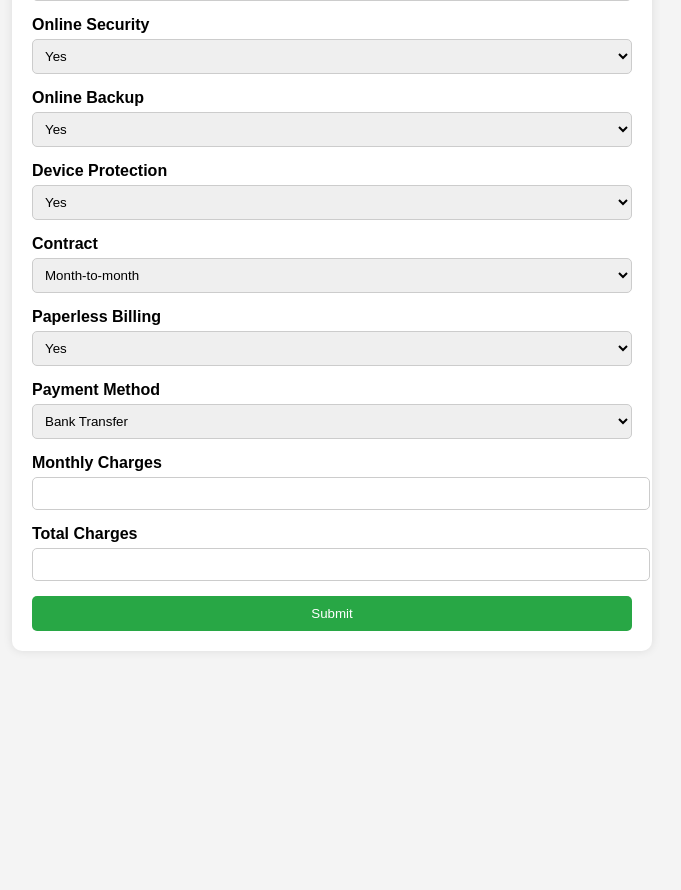
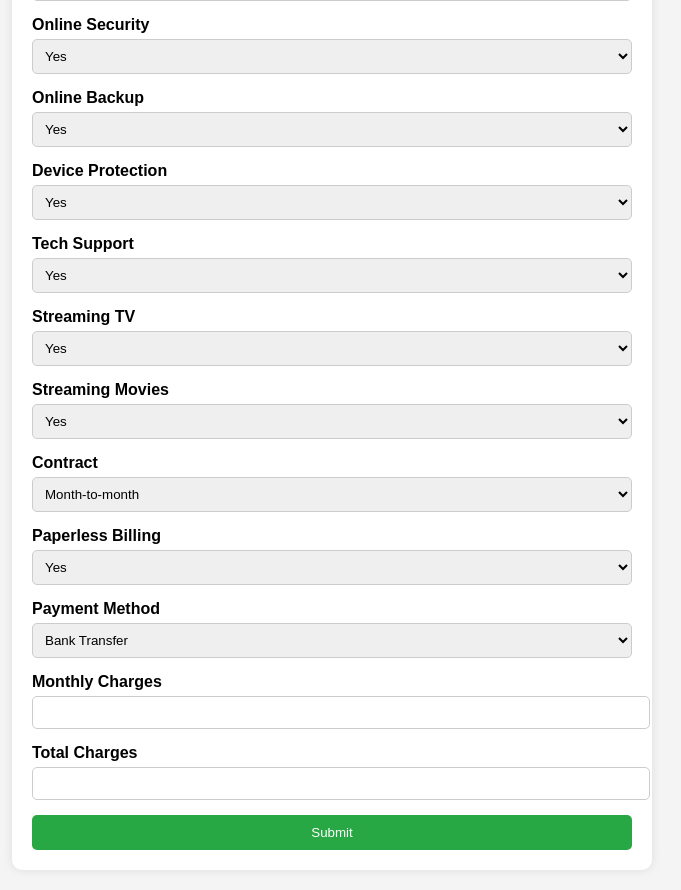
Before and after one commit to rushalparajuli/churn_prediction, a Python web app: template templates/index.html in a window 1280 px wide. Shown: the part 755-1645 px from the top of the page, without its empty margins (308-989 px from the left). Before the commit the page ends 1386 px from the top, so only its background shows below. Run offline with Jinja, Linux system fonts and the light colour scheme; the template is opened without the code that fills it, so the values that code supplies are empty.

Commit message:
frontend front page completed

```diff
--- a/templates/index.html
+++ b/templates/index.html
@@ -136,6 +136,27 @@
           </select>
         </div>
         <div class="form-group">
+          <label for="techsupport">Tech Support</label>
+          <select id="techsupport" name="deviceProtection">
+            <option value="Yes">Yes</option>
+            <option value="No">No</option>
+          </select>
+        </div>
+        <div class="form-group">
+          <label for="streamingtv">Streaming TV</label>
+          <select id="streamingtv" name="deviceProtection">
+            <option value="Yes">Yes</option>
+            <option value="No">No</option>
+          </select>
+        </div>
+        <div class="form-group">
+          <label for="streamingmovies">Streaming Movies</label>
+          <select id="streaming movies" name="deviceProtection">
+            <option value="Yes">Yes</option>
+            <option value="No">No</option>
+          </select>
+        </div>
+        <div class="form-group">
           <label for="contract">Contract</label>
           <select id="contract" name="contract">
             <option value="Month-to-month">Month-to-month</option>
```
Also changed, not shown: 1 other file.
